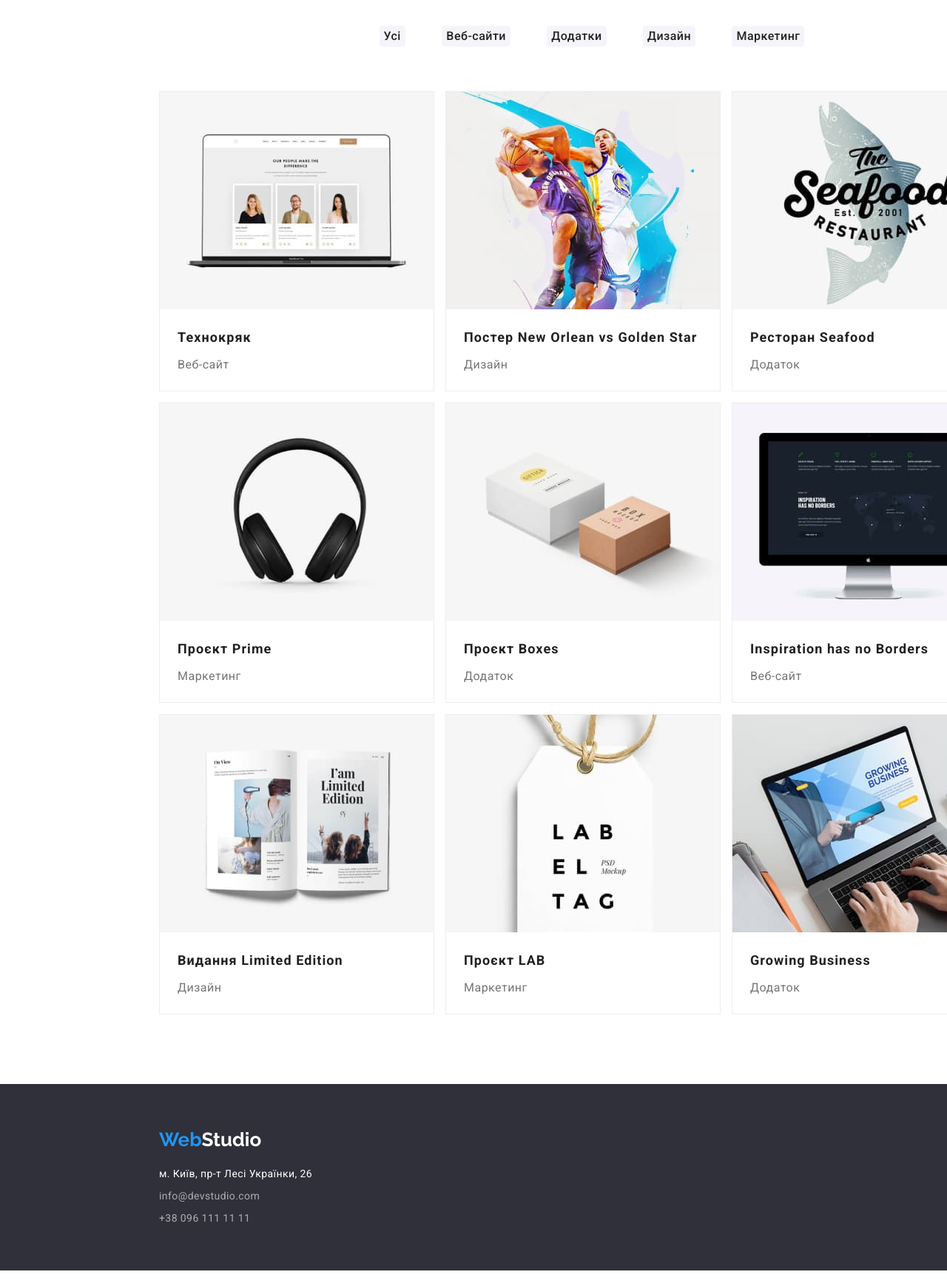
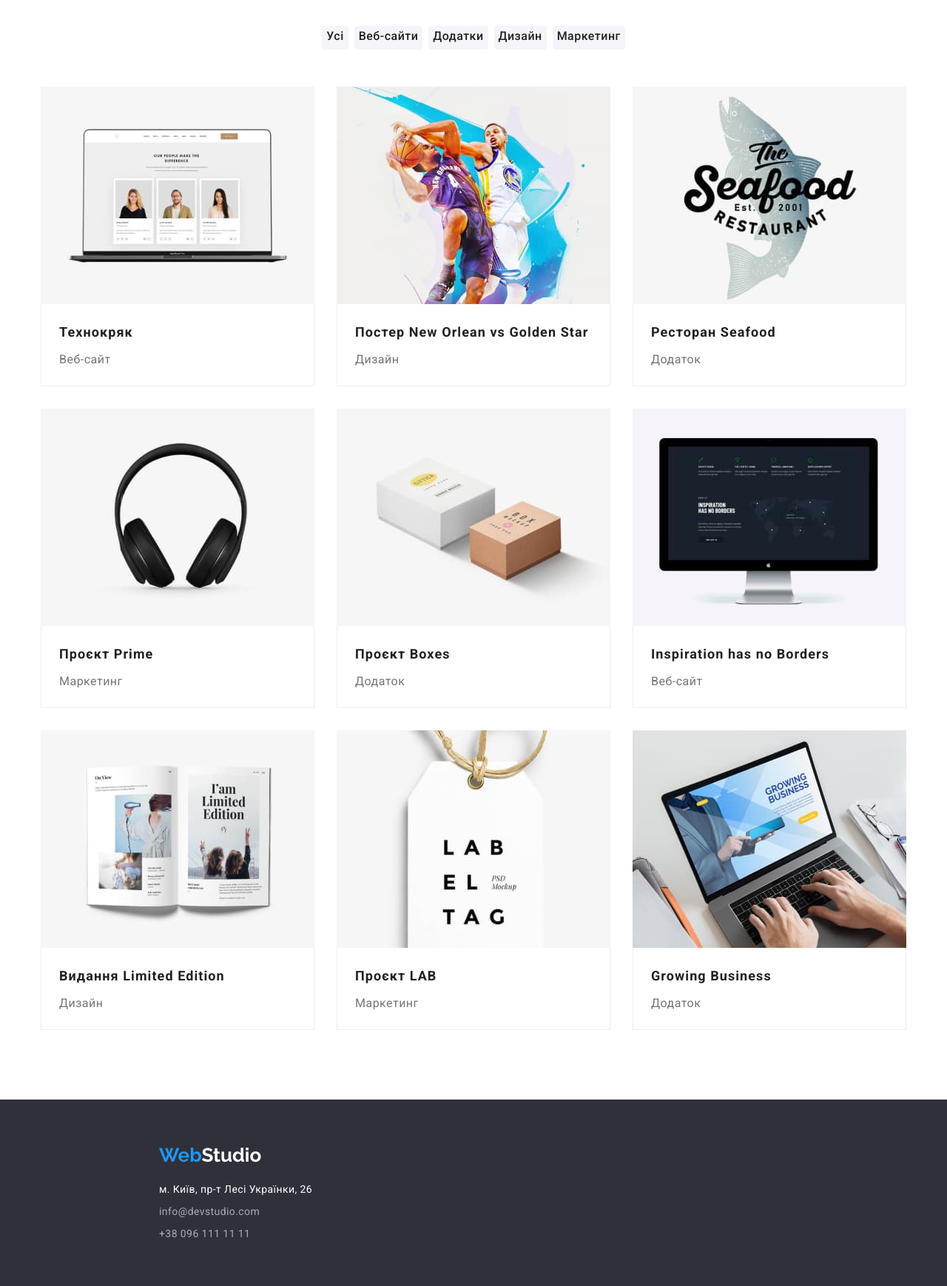
Before and after one commit to luxfox369/goit-markup-hw-03, a plain HTML site: page portfolio.html in a window 1280 px wide. Shown: the part 140-1878 px from the top of the page at 74% size. Before the commit the page ends 1857 px from the top, so only its background shows below. Drawn offline with nearby package versions, Linux system fonts and the light colour scheme.

Commit message:
виправлення ДЗ3
Обгорнула hero/team/footer в big-container так як  вони шириною 1600px.

```diff
--- a/css/styles.css
+++ b/css/styles.css
@@ -17,7 +17,6 @@ body {
   font-family: var(--prime-font-family--); /*'Roboto', sans-serif*/
   color: var(--text-color--);
   background-color: var(--prime-bg-color--);
-  width: 1600px;
 }
 
 /* reset  обнулюємо відступи/стилі призначені browser*/
@@ -47,18 +46,40 @@ img {
 a {
   text-decoration: none;
 }
+/*загальне налаштування для кнопок */
+.btn {
+  font-family: var(--prime-font-family--);
+  border: none;
+  cursor: pointer;
+}
+/* активна кнопка */
+.active {
+  color: var(--prime-bg-color--);
+  background: var(--accent-color--);
+}
 
 /* скриває елемент */
 .visually-hidden {
   position: fixed;
   transform: scale(0);
 }
-/* контейнер  */
+/* більший контейнер */
+.big-container{
+  width: 1600px;
+  margin: 0 auto; /* горизонт центрує блоковий*/
+}
+
+/* меньший контейнер  */
 .container {
   width: 1200px;
-  margin: 0 auto; /*вертик забирає горизонтально центрує*/
+  margin: 0 auto; /*вертик забирає горизонт центрує блоковий*/
   padding: 0 15px;
 }
+/* спільна властивість секцій */
+.section {
+  padding-bottom: 94px;
+
+ }
 
 .uppercase {
   text-transform: uppercase;
@@ -93,10 +114,7 @@ a {
   /* text-transform: uppercase; */
   color: var(--title-ccolor--);
 }
-/* спільна властивість секцій */
-.section {
-  margin-bottom: 94px;
-}
+
 /* стилі header */
 
 .header-section {
@@ -105,7 +123,7 @@ a {
   font-size: 14px;
   line-height: calc(16 / 14);
   letter-spacing: 0.02em;
-  border-bottom: 1px solid#ECECEC;
+
   /* margin-bottom:21px; */
 }
 /* logo */
@@ -134,6 +152,7 @@ a {
   align-items: center;
   padding-top: 24px;
   padding-bottom: 25px;
+  border-bottom: 1px solid#ECECEC;
 }
 /* Навігація по сторінках сайта */
 /* навігація  в header  flex container*/
@@ -182,11 +201,11 @@ a {
 .hero-section {
   color: var(--prime-bg-color--); /*білий*шрифт */
   background-color: var(--second-bg-color--); /*темн осірий фон*/
-  text-align: center;
+  padding-top: 200px;
+  padding-bottom: 200px;
 }
 
 .title-first.hero-title {
-  padding-top: 200px;
   margin-left: auto;
   margin-right: auto;
   margin-bottom: 30px;
@@ -194,7 +213,6 @@ a {
 }
 
 .hero-button {
-  margin-bottom: 200px;
   padding: 10px 32px;
   font-weight: 700;
   font-size: 16px;
@@ -202,12 +220,10 @@ a {
   letter-spacing: 0.06em;
   background-color: var(--accent-color--);
   color: var(--prime-bg-color);
-
   box-shadow: 0px 4px 4px rgba(0, 0, 0, 0.15);
   border-radius: 4px;
-  display: inline-block;
-  margin-bottom: 200px;
-  text-align: center;
+  display:block;
+  margin: 0 auto; /*вертик забирає горизонтально центрує*/
 }
 .hero-button:focus,
 .hero-button:hover {
@@ -219,12 +235,9 @@ a {
 /* h2 схований */
 /* h3 - .tille-third */
 /* feature-section обгорнута в  container 1200px */
-/* body мінус container 1600-1200=400px  */
-/* отже margin left/right по 200px */
-/* На макеті ж по 215px до feature-list */
-/* feature-list дитина container отже обмежена 1200px*/
-/* щоб звузити ширину feature-list до 1170px */
-/*  15px padding left/right від container звузиться контент секції */
+.feature-section {
+  padding-top: 94px;
+}
 
 /* список feature ставимо в рядок */
 .feature-list {
@@ -261,8 +274,6 @@ a {
 
 .title-second.deal-title {
   margin-bottom: 50px;
-  margin-left: 15px;
-  margin-right: 15px;
 }
 /* картинки в рядок */
 .deal-list {
@@ -272,13 +283,13 @@ a {
 /* Якщо змінити к-ть картинок поки не знаю що написати замість 3 */
 /* img  діти li які є ел-ми flex container тому унаслідують наступне  */
 .deal-list-item {
-  flex-basis: calc((100%-5%) / 3);
+  flex-basis: calc((100% - 30px * 2) / 3);
 }
 /* підозрюю що рохміри img треба пропорційно до різних екранів */
-/* .deal-list-img {
+.deal-list-img {
   width: 370px;
   max-height: 294px;
- } */
+}
 /* .deal-list-item:not(:last-child) {
   margin-right:30px;
  } */
@@ -292,13 +303,13 @@ a {
 }
 
 .team-title.title-second {
-  /* text-align:center; */
   margin-bottom: 50px;
 }
 
 .team-cards-list {
   display: flex;
   flex-basis: calc((100%-30px * 3) / 4);
+  justify-content: center;
 }
 
 .team-card-item {
@@ -319,18 +330,14 @@ a {
   padding-top: 94px;
 }
 
-/*загальне налаштування для кнопок */
-.btn {
-  font-family: var(--prime-font-family--);
-  border: none;
-  cursor: pointer;
+/* меню фільтра проектів */
+/* ставимо в рядок - flex container */
+.filter-list {
+  display: flex;
+  justify-content: center;
+  gap: 8px;
+  margin-bottom: 50px;
 }
-/* активна кнопка */
-.active {
-  color: var(--prime-bg-color--);
-  background: var(--accent-color--);
-}
-
 /* дизайн кнопки портфоліо */
 .filter-button {
   font-weight: 500;
@@ -341,18 +348,7 @@ a {
   color: var(--title-ccolor--);
   background: var(--button-bg-color--);
   border-radius: 4px;
-}
-/* кнопки фільтра проектів */
-/* ставимо в рядок - flex container */
-
-.filter-list {
-  display: flex;
-  width: 575px;
-  margin: 0 auto;
-  justify-content: space-between;
-  row-gap: 8px;
-  padding-bottom: 26px;
-  margin-bottom: 34px;
+  padding-bottom: 5px;
 }
 
 /* кнопки фільтра проектів при hover */
@@ -392,13 +388,12 @@ a {
 .projects-list {
   display: flex;
   flex-wrap: wrap;
-  gap: 15px;
+  gap: 30px;
   flex-basis: calc((100%-30px * 2) / 3);
 }
 .project-item {
   text-align: center;
   background: #ffffff;
-  border: 1px solid #eeeeee;
 }
 /* projects */
 /* h2 - title-econd  */
@@ -414,6 +409,8 @@ a {
   padding-right: 24px;
   padding-bottom: 20px;
   padding-top: 20px;
+  border: 1px solid #eeeeee;
+  border-top: none;
 }
 
 /*h2 title-project */
@@ -436,6 +433,8 @@ a {
 /* стилі footer*/
 .footer-section {
   background-color: var(--second-bg-color--);
+  padding-top: 60px;
+  padding-bottom: 60px;
   /* border-top: 0px solid transparent; */
 }
 /* спільний шрифт для блоку address */
@@ -443,15 +442,14 @@ a {
   color: var(--prime-bg-color--);
 }
 /* обгорнули в div щоб зобити блочним*/
-.logo-icon {
-  padding-top: 60px;
+.logo.footer {
+  display: block;
   margin-left: 215px;
   margin-bottom: 20px;
 }
 /* блок адреса */
 .address-section {
   margin-left: 215px;
-  padding-bottom: 60px;
 }
 
 .footer-link {
--- a/portfolio.html
+++ b/portfolio.html
@@ -36,7 +36,9 @@
               <a class="header-nav-link =" href="./index.html">Студія</a>
             </li>
             <li class="header-nav-item">
-              <a class="header-nav-link current" href="./portfolio.html">Портфоліо</a>
+              <a class="header-nav-link current" href="./portfolio.html"
+                >Портфоліо</a
+              >
             </li>
             <li class="header-nav-item">
               <a class="header-nav-link" href="#contacts">Контакти</a>
@@ -61,27 +63,32 @@
     <!--контент сторінки portfolio-->
     <main>
       <!-- content-portfolio-section-->
-      <section class="portfolio-section container section">
-        <h1 class="title-first content-portfolio visually-hidden">Портфоліо</h1>
+      <section class="portfolio-section section">
+        <div class="container">
+          <h1 class="title-first visually-hidden">Портфоліо</h1>
           <!-- list of buttons=filter portfolio  -->
           <ul class="filter-list">
-          <li class="filter-item-btn btn">
-            <button type="button" class="filter-button btn all active">Усі</button>
+            <li class="filter-item-btn">
+              <button type="button" class="filter-button btn all active">
+                Усі
+              </button>
             </li>
-          <li class="filter-item-btn  btn">
+            <li class="filter-item-btn">
               <button type="button" class="filter-button btn web">
                 Веб-сайти
               </button>
             </li>
-          <li class="filter-item-btn  btn">
-            <button type="button" class="filter-button btn app">Додатки</button>
+            <li class="filter-item-btn">
+              <button type="button" class="filter-button btn app">
+                Додатки
+              </button>
             </li>
-          <li class="filter-item-btn  btn">
+            <li class="filter-item-btn">
               <button type="button" class="filter-button btn design">
                 Дизайн
               </button>
             </li>
-          <li class="filter-item-btn  btn">
+            <li class="filter-item-btn">
               <button type="button" class="filter-button btn marketing">
                 Маркетинг
               </button>
@@ -112,7 +119,9 @@
                   alt="Проект Дизайну Постер New Orlean vs Golden"
                 />
                 <div class="group-portfolio">
-                <h2 class="project-title">Постер New Orlean vs Golden Star</h2>
+                  <h2 class="project-title">
+                    Постер New Orlean vs Golden Star
+                  </h2>
                   <p class="project-type">Дизайн</p>
                 </div>
               </a>
@@ -122,7 +131,9 @@
               <a class="project-link" href="#">
                 <img
                   class="project-img"
-                src="./images/project3.jpg"project-title    alt="Проект Додаток Ресторан Seafood"
+                  src="./images/project3.jpg"
+                  project-title
+                  alt="Проект Додаток Ресторан Seafood"
                 />
                 <div class="group-portfolio">
                   <h2 class="project-title">Ресторан Seafood</h2>
@@ -166,7 +177,6 @@
                   src="./images/project6.jpg"
                   alt="Проект Веб-сайта Inspiration has no Borders"
                 />
-
                 <div class="group-portfolio">
                   <h2 class="project-title">Inspiration has no Borders</h2>
                   <p class="project-type">Веб-сайт</p>
@@ -216,16 +226,15 @@
               </a>
             </li>
           </ul>
+        </div>
       </section>
     </main>
-    <footer class="footer-section" id="contacts">
-      <div class="logo logo-icon">
-        <a  href="./index.html"
+    <footer class="footer-section big-container" id="contacts">
+      <a class="logo footer" href="./index.html"
         ><span class="logo web">Web</span
         ><span class="logo studio">Studio</span>
       </a>
-      </div>
-      <address class="address-section ">
+      <address class="address-section">
         <ul class="footer-list">
           <li class="footer-list-item">
             <a
```
Also changed, not shown: index.html (+10 -12 lines). Lines whose indentation alone changed are shown as unchanged.
